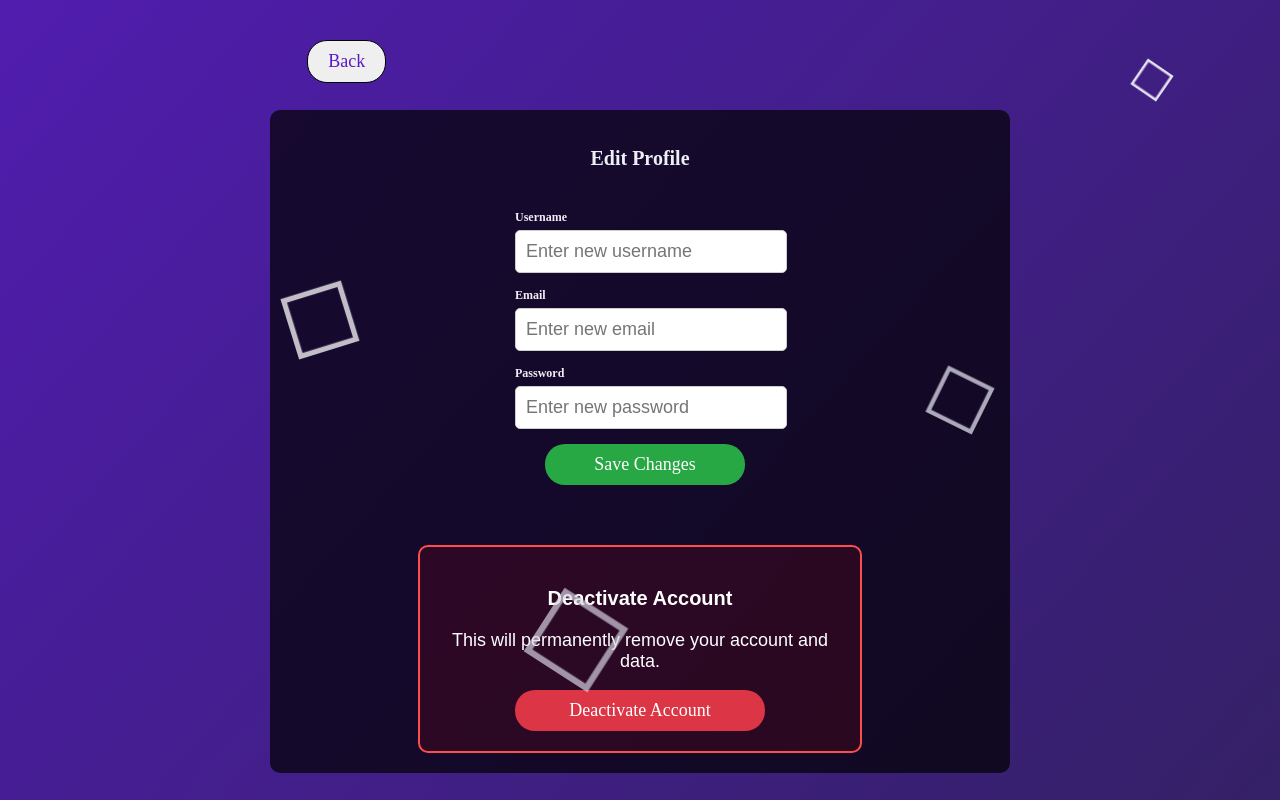
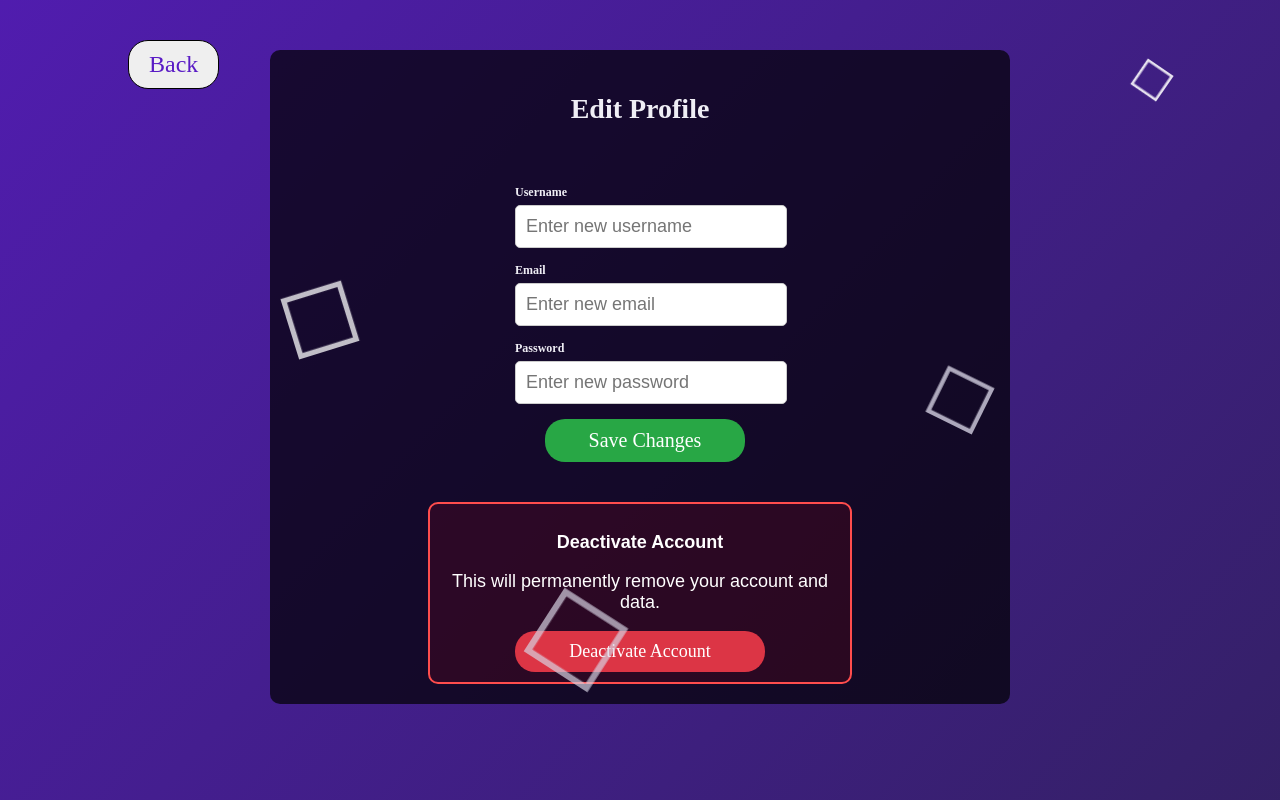
Before and after one commit to kdelpe/Quiz_App, a website: page client/html/settings.html in a window 1280 px wide. Drawn offline with Linux system fonts and the light colour scheme; no server answers; sample sign-in values are in the browser's storage; a web font is replaced by a local one.

Commit message:
fixed settings page

```diff
--- a/client/css/settings.css
+++ b/client/css/settings.css
@@ -294,17 +294,17 @@ body {
 /* Header */
 
 h2 {
-    font-size: 20px;
+  font-size: 28px;
   font-family: 'Liberty';
   font-weight: bold;
   text-align: center;
   color: #EFEEF5;
-    margin-bottom: 10px;
+  margin-bottom: 30px;
 }
 
 .settings-container {
   max-width: 700px;
-    margin: 10% auto;
+  margin: 5% auto;
   padding: 20px;
   background-color:#000000b2;
   border-radius: 10px;
@@ -313,23 +313,23 @@ body {
   justify-items: center;
   align-items: center;
   gap: 30px;
-    margin-top: 110px;
+  margin-top: 50px;
 }
 
 /* Home Button Styling */
 .home-btn-container {
   position: absolute;
   top: 5%;
-    left: 24%;
+  left: 10%;
 }
 
 .home-btn {
   color: #591BC5;
-    font-size: 20px;
+  font-size: 24px;
   padding: 10px 20px;
   border: 1px solid #000000;
   border-radius: 20px;
-    font-size: 18px;
+  font-size: 24px;
   cursor: pointer;
   font-family: 'Liberty';
 }
@@ -372,7 +372,7 @@ body {
 .save-btn {
   background-color: #28a745;
   color: #fff;
-    font-size: 18px;
+  font-size: 20px;
   font-family: 'Liberty';
   padding: 10px 10px;
   border: none;
@@ -391,18 +391,18 @@ body {
 .deactivate-section {
   width: 100%;
   max-width: 400px;
-    padding: 20px;
+  padding: 10px;
   color: white;
   font-size: 18px;
   background-color: rgba(255, 0, 0, 0.1);
   border: 2px solid #ff4d4d;
   border-radius: 10px;
-    margin-top: 30px;
+  margin-top: 10px;
   text-align: center;
 }
 
 .deactivate-section h3 {
-    font-size: 20px;
+  font-size: 18px;
 }
 
 .deactivate-section p {
@@ -414,7 +414,7 @@ body {
   color: #fff;
   font-size: 18px;
   font-family: 'Liberty';
-    padding: 10px 10px;
+  padding: 10px ;
   border: none;
   border-radius: 20px;
   cursor: pointer;
```
Lines whose indentation alone changed are shown as unchanged.
